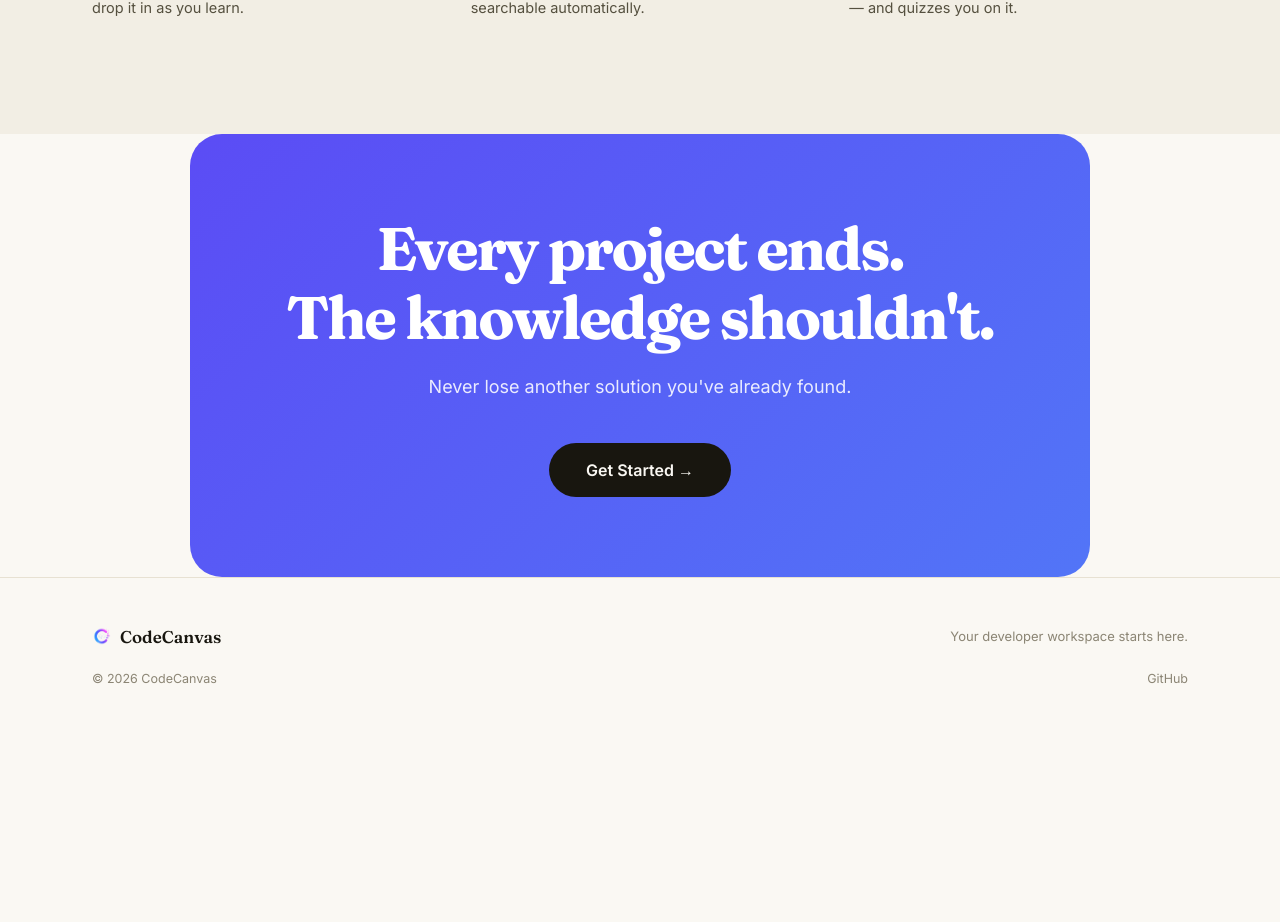
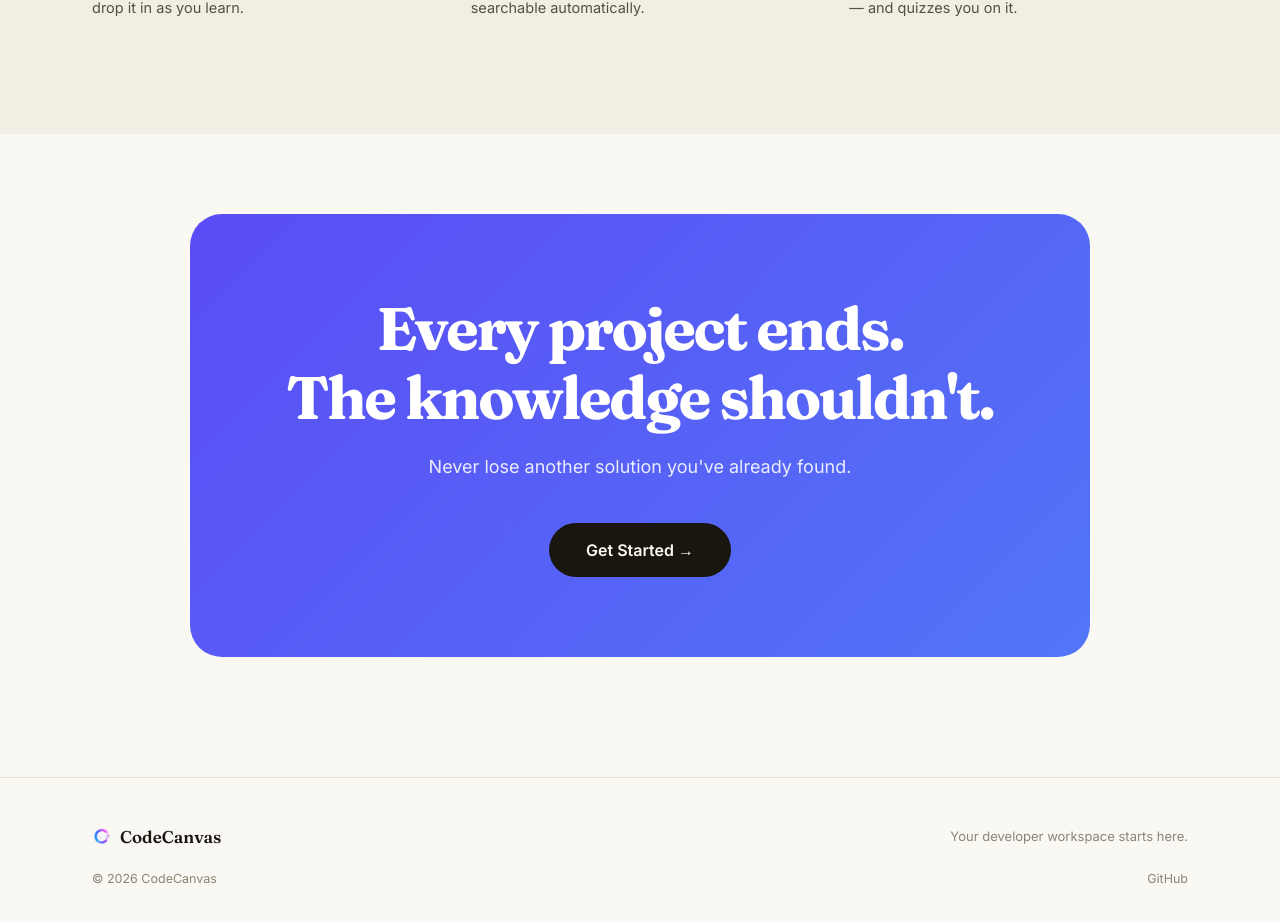
Before and after one commit to harshalpatil-10/codecanvas-frontend, a React (Vite) app: page / in a window 1280 px wide. Shown: the part 2835-3757 px from the top of the page. Before the commit the page ends 3557 px from the top, so only its background shows below. Built offline with nearby package versions, Linux system fonts and the light colour scheme; no server answers.

Commit message:
Update CTASection.module.css

```diff
--- a/src/components/landing/CTASection.module.css
+++ b/src/components/landing/CTASection.module.css
@@ -1,4 +1,3 @@
-<link href="https://fonts.googleapis.com/css2?family=Cormorant+Garamond:wght@500;600;700&display=swap" rel="stylesheet"/>
 .section {
   padding: 80px 0 120px;
 }
```
